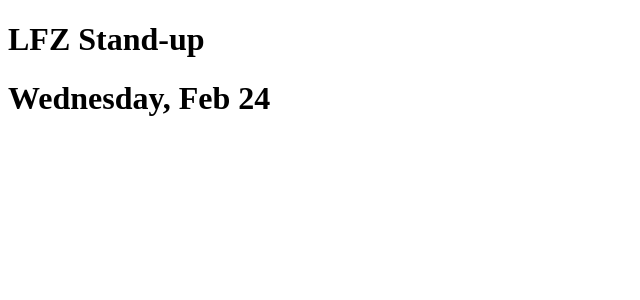
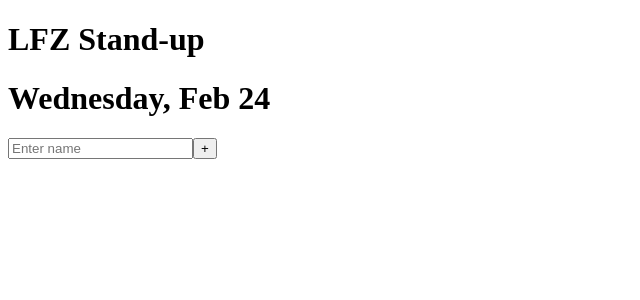
Before and after one commit to ChrisGitmed/stand-up-assistant, a React app: page / in a window 1280 px wide. Shown: the top 300 px of the page, without its empty margins (0-640 px from the left). Built offline with nearby package versions, Linux system fonts and the light colour scheme; the HTML template or start-up script is replaced by a standard one.

Commit message:
Added a Shuffler component

```diff
--- a/src/components/page-container.jsx
+++ b/src/components/page-container.jsx
@@ -1,10 +1,12 @@
 import React from 'react';
+import Shuffler from './shuffler';
 import Title from './title';
 
 export default function PageContainer() {
     return (
         <div className="page-container">
             <Title />
+            <Shuffler />
         </div>
     )
 }
--- /dev/null
+++ b/src/components/shuffler.jsx
@@ -0,0 +1,17 @@
+import React from 'react';
+
+export default function Shuffler() {
+
+    function InputBox() {
+        return (
+            <div>
+                <input type="text" placeholder="Enter name"/>
+                <button>+</button>
+            </div>
+        )
+    }
+
+    return (
+        <InputBox />
+    )
+}
```
